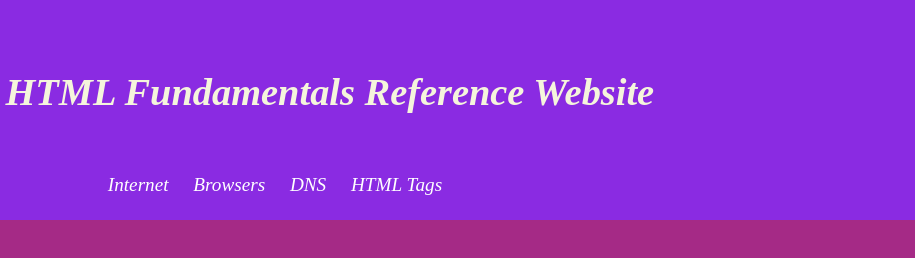
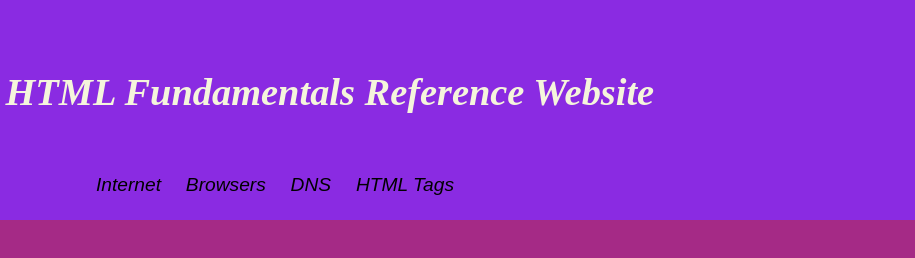
Before and after one commit to anu-git-lab/html-guide, a plain HTML site: page index.html in a window 1280 px wide. Shown: the full height of the page, 365-1280 px from the left. Drawn offline with Linux system fonts and the light colour scheme.

Commit message:
Update nav link styles for improved visibility and consistency

```diff
--- a/css/style.css
+++ b/css/style.css
@@ -16,9 +16,11 @@ header, footer{
 }
 
 nav a{
-    color: white;
+    color: black;
     margin: 0 10px;
-    text-decoration: none;
+    text-decoration:none;
+    font-family: Arial, Helvetica, sans-serif;
+    font-weight: lighter;
 }
 
 main{
```
